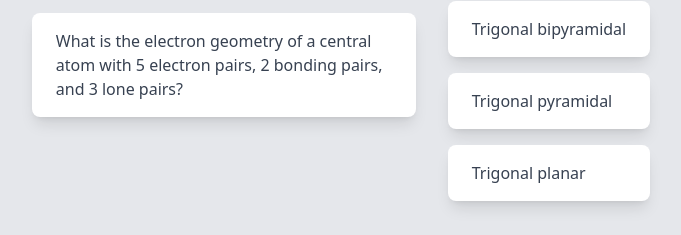
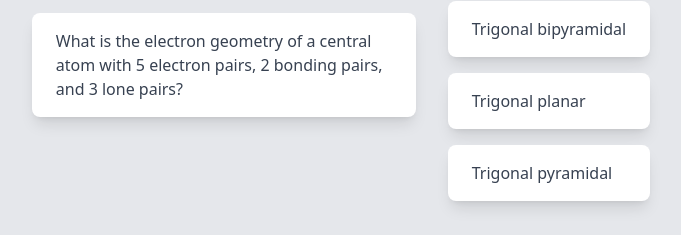
Before and after one commit to cjohnson/Memoize, a Next.js app in the folder memoize-frontend/: page / in a window 1280 px wide. Shown: the part 335-570 px from the top of the page, without its empty margins (299-980 px from the left). Built offline with nearby package versions, Linux system fonts and the light colour scheme.

Commit message:
Rework the data model for multiple choice question answers

```diff
--- a/memoize-frontend/src/pages/index.tsx
+++ b/memoize-frontend/src/pages/index.tsx
@@ -9,31 +9,36 @@ const handleClick = (option: MultipleChoiceOption): void => {
   option.select();
 };
 
+interface MultipleChoiceAnswer {
+  label: string,
+  correct: boolean,
+  explanation: string;
+}
 interface MultipleChoiceQuestion {
   prompt: string;
-  answers: Map<string, boolean>;
+  answers: Array<MultipleChoiceAnswer>;
 }
 
 const Home: NextPage = () => {
   const question: MultipleChoiceQuestion = {
     prompt: 'What is the electron geometry of a central atom with 5 electron pairs, 2 bonding pairs, and 3 lone pairs?',
-    answers: new Map<string, boolean>([
-      ['Tetrahedral', false],
-      ['Trigonal bipyramidal', true],
-      ['Trigonal pyramidal', false],
-      ['Trigonal planar', false]
-    ])
+    answers: [
+      { label: "Tetrahedral", correct: false, explanation: "A central atom with a tetrahedral electron geometry would have 4 electron groups." },
+      { label: "Trigonal bipyramidal", correct: true, explanation: "A central atom with a trigonal pyramidal electron geometry would have 5 electron groups." },
+      { label: "Trigonal planar", correct: false, explanation: "A central atom with a trigonal planar electron geometry would have 3 electron groups." },
+      { label: "Trigonal pyramidal", correct: false, explanation: "A central atom with a trigonal pyramidal molecular geometry would have a tetrahedral electron geometry, and thus have 4 electron groups." },
+    ],
   };
 
   const options: Array<ReactElement> = [];
-  question.answers.forEach((value, key, _) => {
+  for(let i = 0; i < question.answers.length; ++i) {
     options.push(<MultipleChoiceOption
-      key={key}
-      correct={value ?? false}
+      key={i}
+      title={question.answers[i]?.label ?? ''}
+      correct={question.answers[i]?.correct ?? false}
       click_callback={handleClick}
-      title={key}
     />);
-  });
+  }
 
   return (
     <>
```
